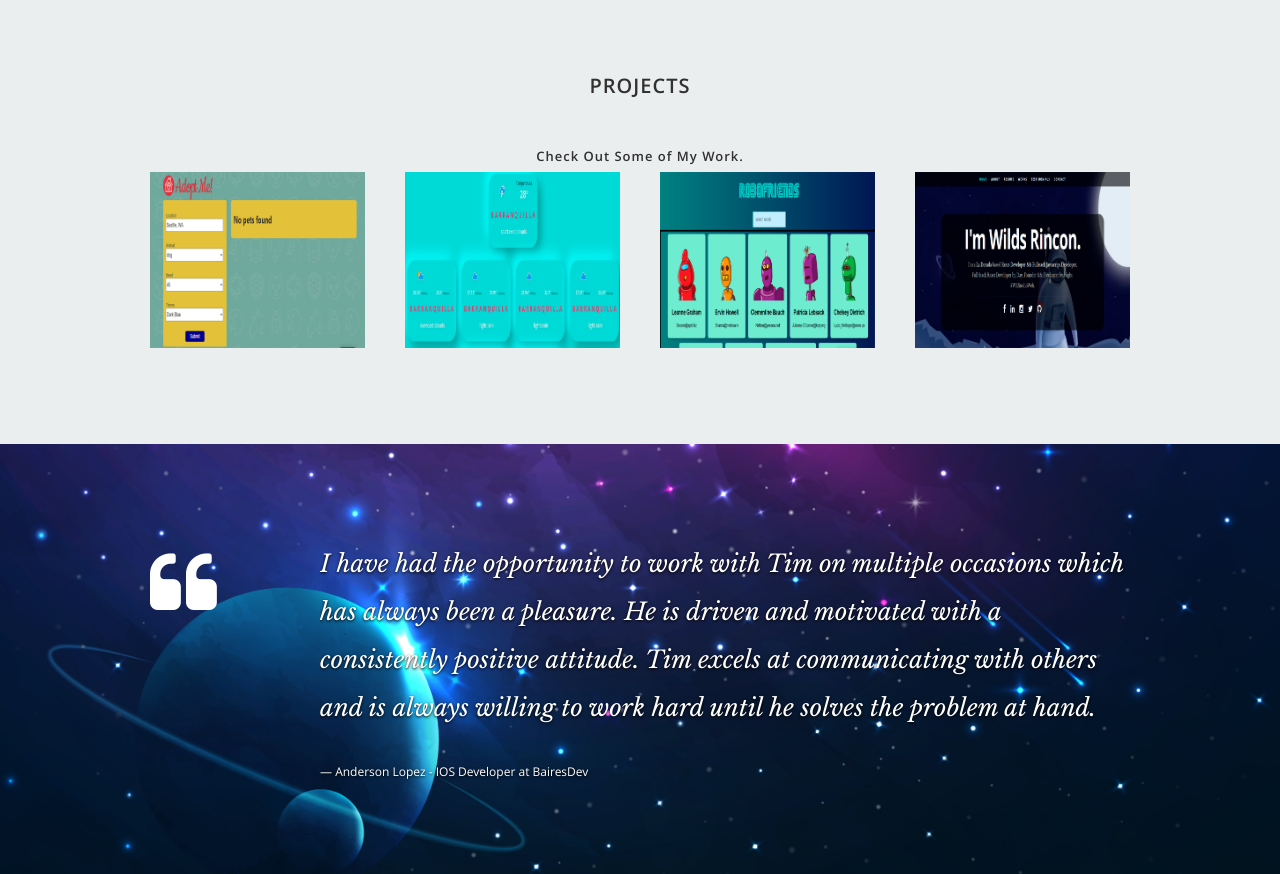
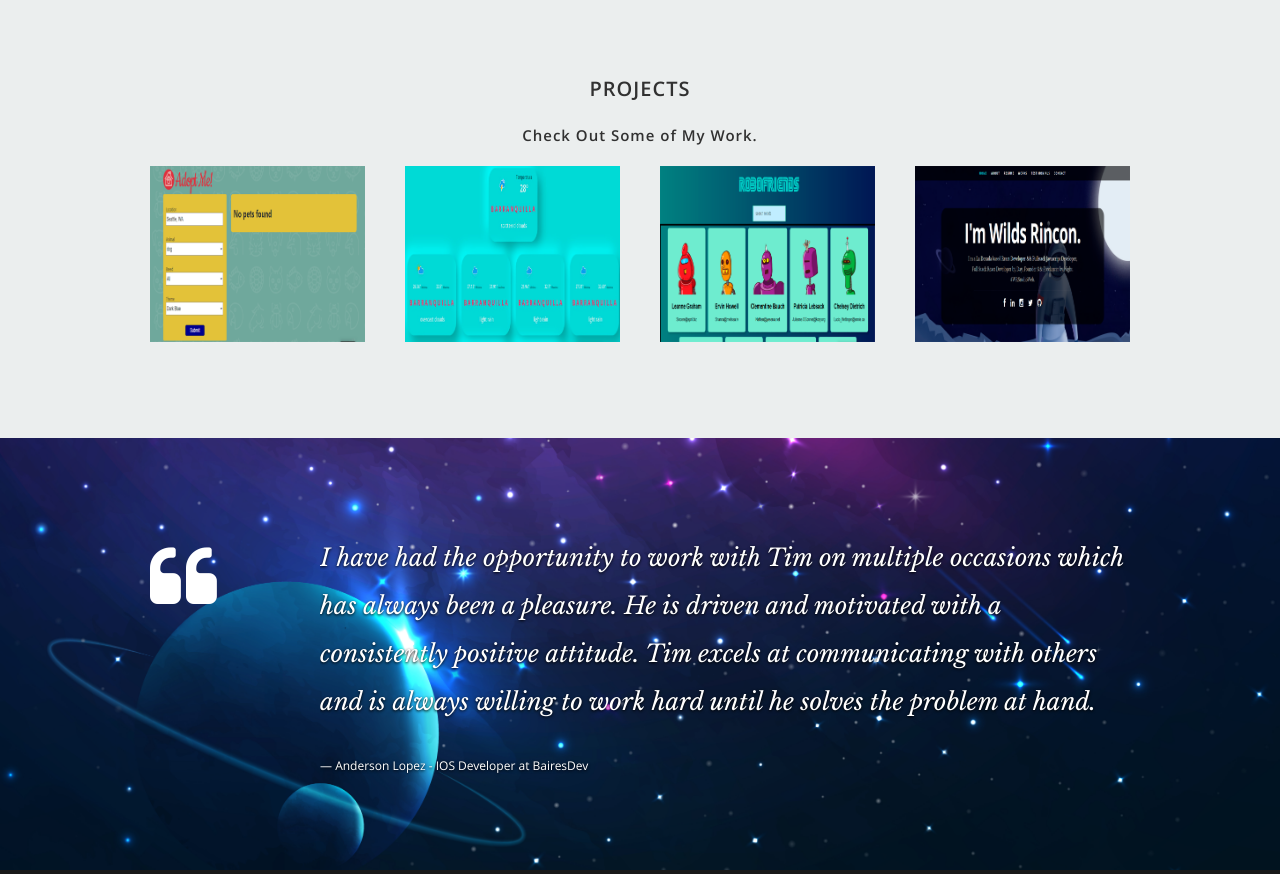
Before and after one commit to wildcox80/react-portfolio, a React (Create React App) app: page / in a window 1280 px wide. Shown: the part 3700-4574 px from the top of the page. Built offline with nearby package versions, Linux system fonts and the light colour scheme.

Commit message:
Adding changes layout.css and resume.js

```diff
--- a/public/css/layout.css
+++ b/public/css/layout.css
@@ -298,7 +298,7 @@ ul#nav li.current a { color: #11CBD7; }
    text-transform: uppercase;
    letter-spacing: 1px;
    text-align: center;
-   margin-bottom: 48px;
+   margin-bottom: 25px;
 }
 
 #portfolio h1 span {
@@ -307,9 +307,10 @@ ul#nav li.current a { color: #11CBD7; }
 }
 
 #portfolio h4 {
-   font: 13px/20px 'opensans-semibold', sans-serif;
+   font: 15px/20px 'opensans-semibold', sans-serif;
    letter-spacing: 1px;
    text-align: center;
+   margin-bottom: 20px;
 }
 
 /* Portfolio Content */
--- a/src/Components/Resume.js
+++ b/src/Components/Resume.js
@@ -64,7 +64,7 @@ class Resume extends Component {
          </div>
 
          <div>
-           <div className="twelve columns main-col"><p className="lead center">{skillmessage}</p></div>
+           <div className="nine columns main-col"><p className="lead center">{skillmessage}</p></div>
 				   <ul className="bgrid-quarters s-bgrid-thirds cf">
 					  {skills}
 					 </ul>
```
